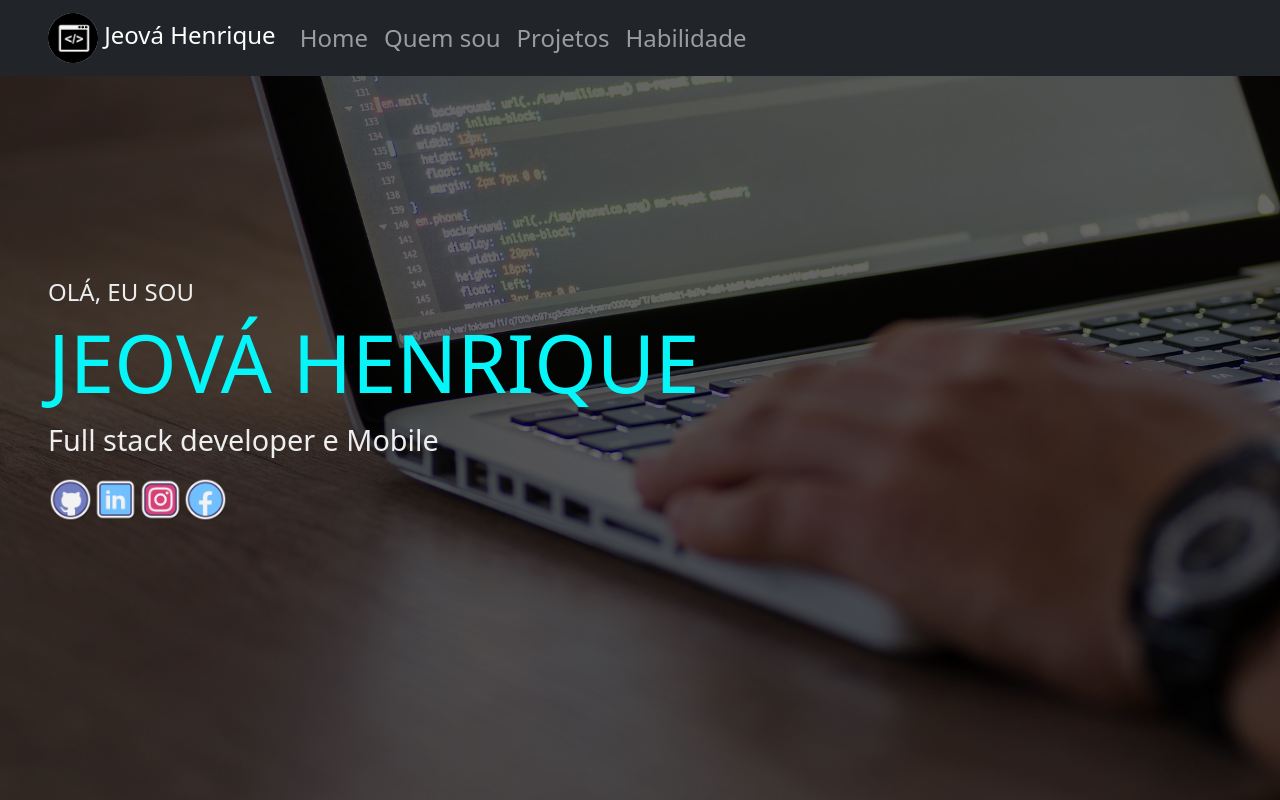
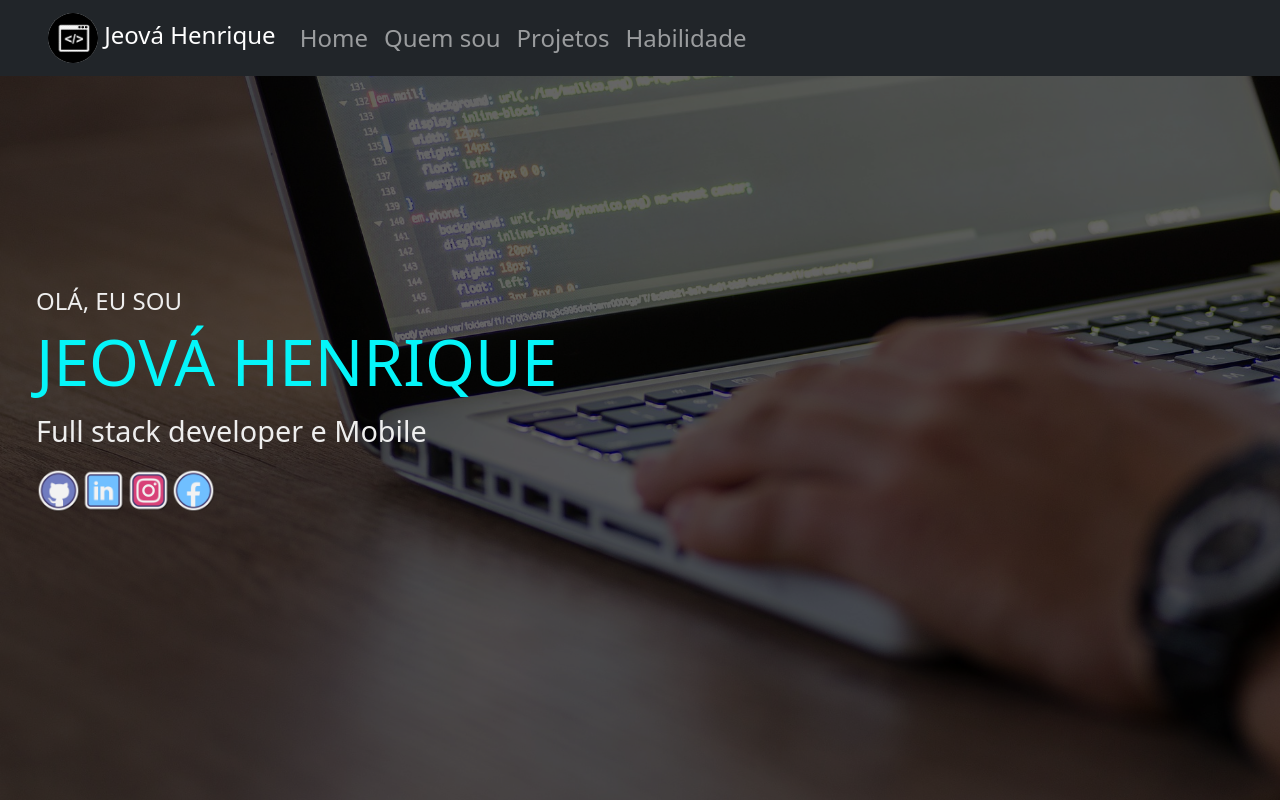
Before and after one commit to JeovaHenrique/portfolio, a React (Create React App) app: page / in a window 1280 px wide. Shown: the top 800 px of the page. Built offline with nearby package versions, Linux system fonts and the light colour scheme; no server answers.

Commit message:
site concluido

```diff
--- a/src/App.jsx
+++ b/src/App.jsx
@@ -9,7 +9,7 @@ import Abiliity from './components/views/Abiliity'
 import Footer from './components/views/Footer'
 
 const App = props => (
-    <div className="container-fluid">
+    <div>
         <Menu />
         <section id='Home'>
             <Home />
--- a/src/components/styles/HomeStyles.js
+++ b/src/components/styles/HomeStyles.js
@@ -34,7 +34,7 @@ export const HomeConteiner = styled.div`
 
     h1 {
         text-transform: uppercase;
-        font-size: 5em;
+        font-size: 4rem;
         color: #05F5F9;
         margin-botton: 1rem;
     }
--- a/src/components/views/Home.jsx
+++ b/src/components/views/Home.jsx
@@ -8,7 +8,7 @@ import { HomeConteiner } from "../styles/HomeStyles"
 
 const Home = props => (
     <HomeConteiner className="row">
-        <div className="ps-5">
+        <div className="ps-5 container-fluid">
             <h2>Olá, Eu sou</h2>
             <h1>Jeová Henrique</h1>
             <p>Full stack developer e Mobile</p>
```
Also changed, not shown: 22 other files (tests, documents, lock files or other folders).
